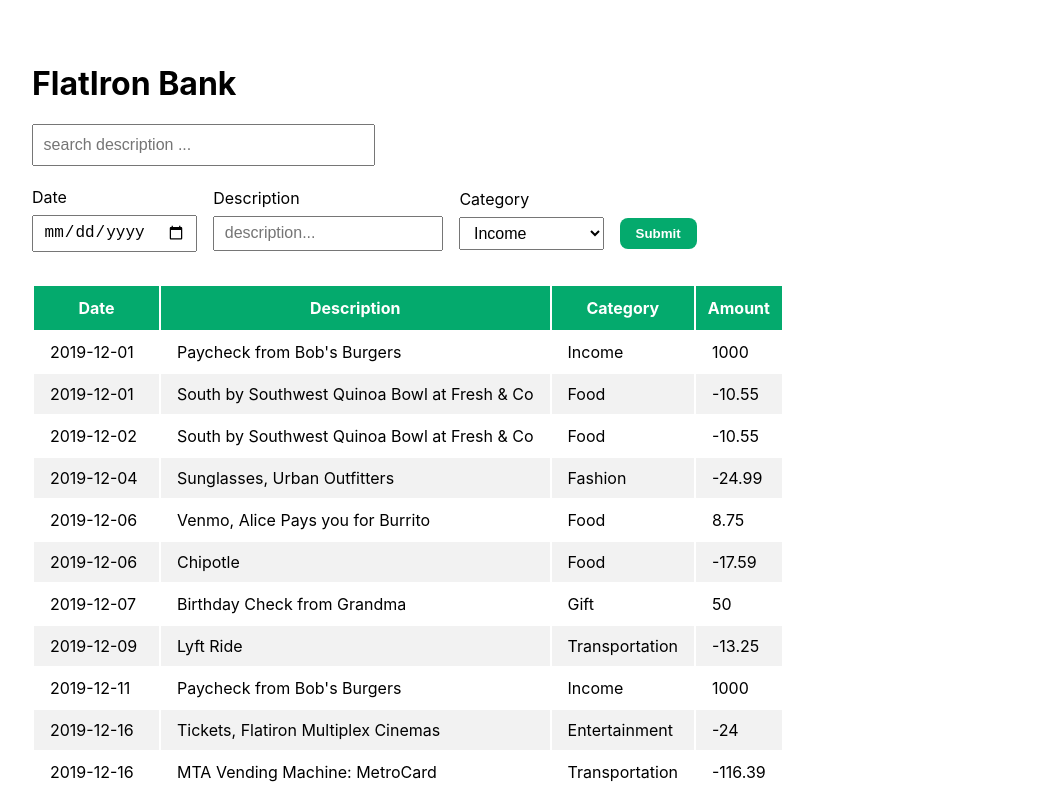
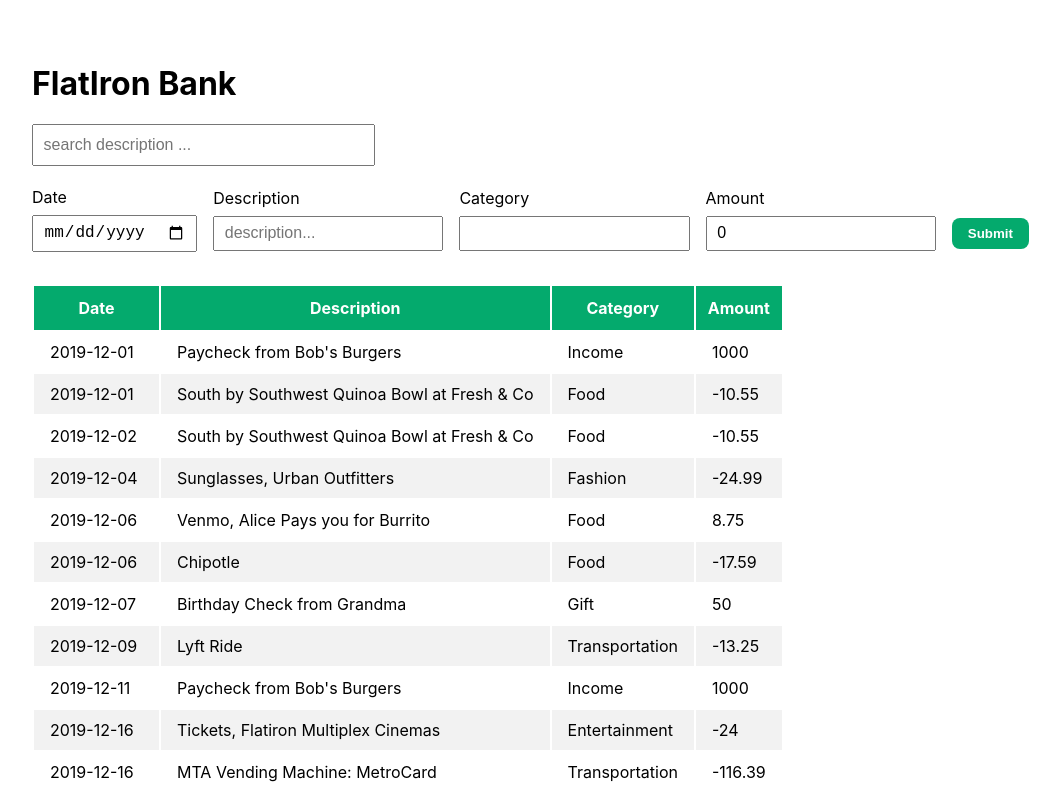
Before and after one commit to arnold-aswan/Bank-Of-Flatiron, a React (Create React App) app: page / in a window 1280 px wide. Shown: the top 792 px of the page, without its empty margins (32-1092 px from the left). Built offline with nearby package versions, Linux system fonts and the light colour scheme; data requests are answered from the project's data file.

Commit message:
added state to form

```diff
--- a/src/App.js
+++ b/src/App.js
@@ -5,7 +5,12 @@ function App() {
   const [transaction, setTransaction] = useState([]);
   const [search, setSearch] = useState("");
   const [filtered, setFiltered] = useState([]);
-  const [submittedData, setSubmittedData] = useState([]);
+  const [formData, setFormData] = useState({
+    date: "",
+    description: "",
+    category: "",
+    amount: 0,
+  });
 
   useEffect(() => {
     fetch("http://localhost:3000/transactions")
@@ -14,9 +19,7 @@ function App() {
   }, []);
 
   const handleChange = (search) => {
-    // setSearch(event.target.value);
     setSearch(search);
-    // console.log(search);
     const updatedList = [...transaction];
     if (search !== "") {
       const filter = updatedList.filter(
@@ -30,7 +33,13 @@ function App() {
     }
   };
 
-  const handleFormData = (e) => {};
+  const handleFormData = (e) => {
+    setFormData((formData) => ({
+      ...formData,
+      [e.target.name]: e.target.value,
+    }));
+    console.log(formData);
+  };
 
   const handleSubmit = (e) => {};
 
@@ -71,7 +80,12 @@ function App() {
       <form onSubmit={handleSubmit}>
         <div className="form-control">
           <label htmlFor="date">Date</label>
-          <input type="date" name="date" onChange={handleFormData} />
+          <input
+            type="date"
+            name="date"
+            value={formData.date}
+            onChange={handleFormData}
+          />
         </div>
 
         <div className="form-control">
@@ -80,16 +94,29 @@ function App() {
             type="text"
             name="description"
             placeholder="description..."
+            value={formData.description}
             onChange={handleFormData}
           />
         </div>
         <div className="form-control">
           <label htmlFor="category">Category</label>
-          <select name="category" onChange={handleFormData}>
-            {transaction.map((item) => {
-              return <option key={item.id}>{item.category}</option>;
-            })}
-          </select>
+          <input
+            type="text"
+            name="category"
+            value={formData.category}
+            onChange={handleFormData}
+          />
+        </div>
+
+        <div className="form-control">
+          <label htmlFor="amount">Amount</label>
+          <input
+            className="amount"
+            type="number"
+            name="amount"
+            value={formData.amount}
+            onChange={handleFormData}
+          />
         </div>
         <input className="btn" type="submit" />
       </form>
```
